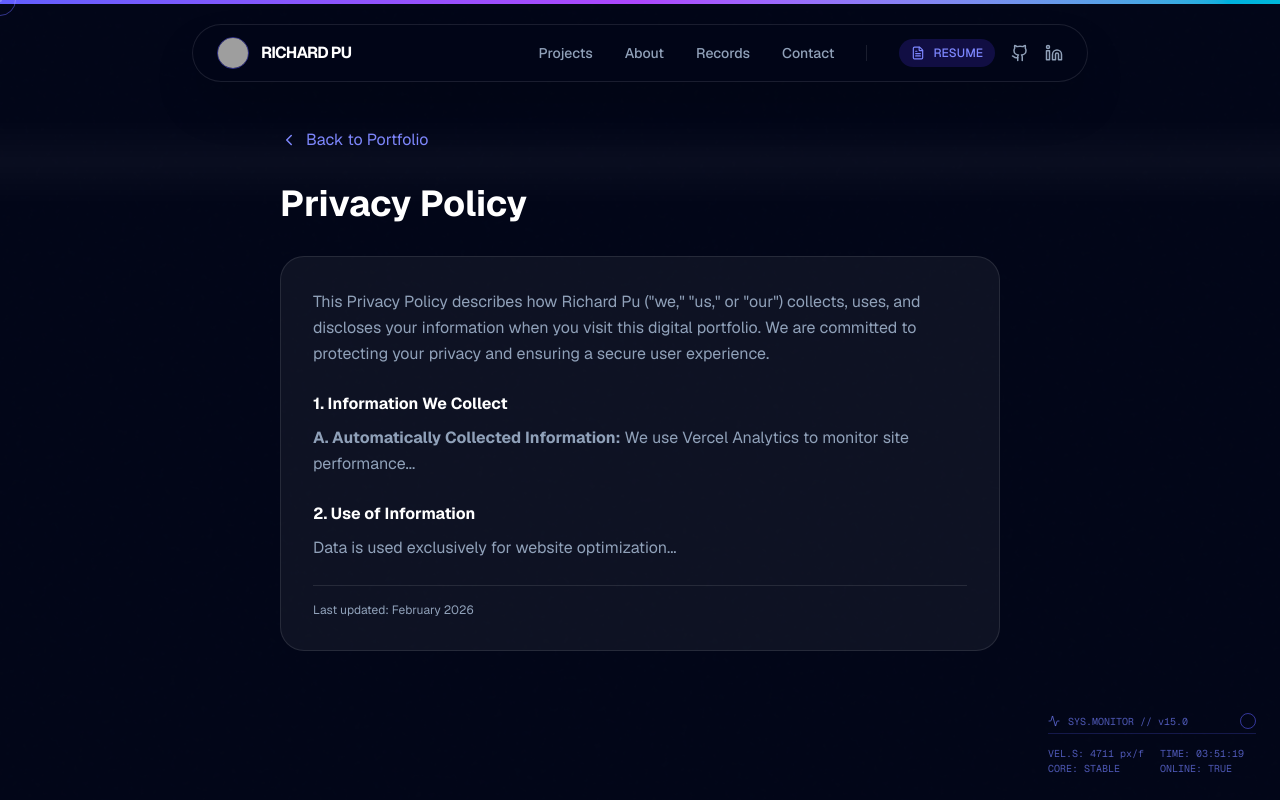
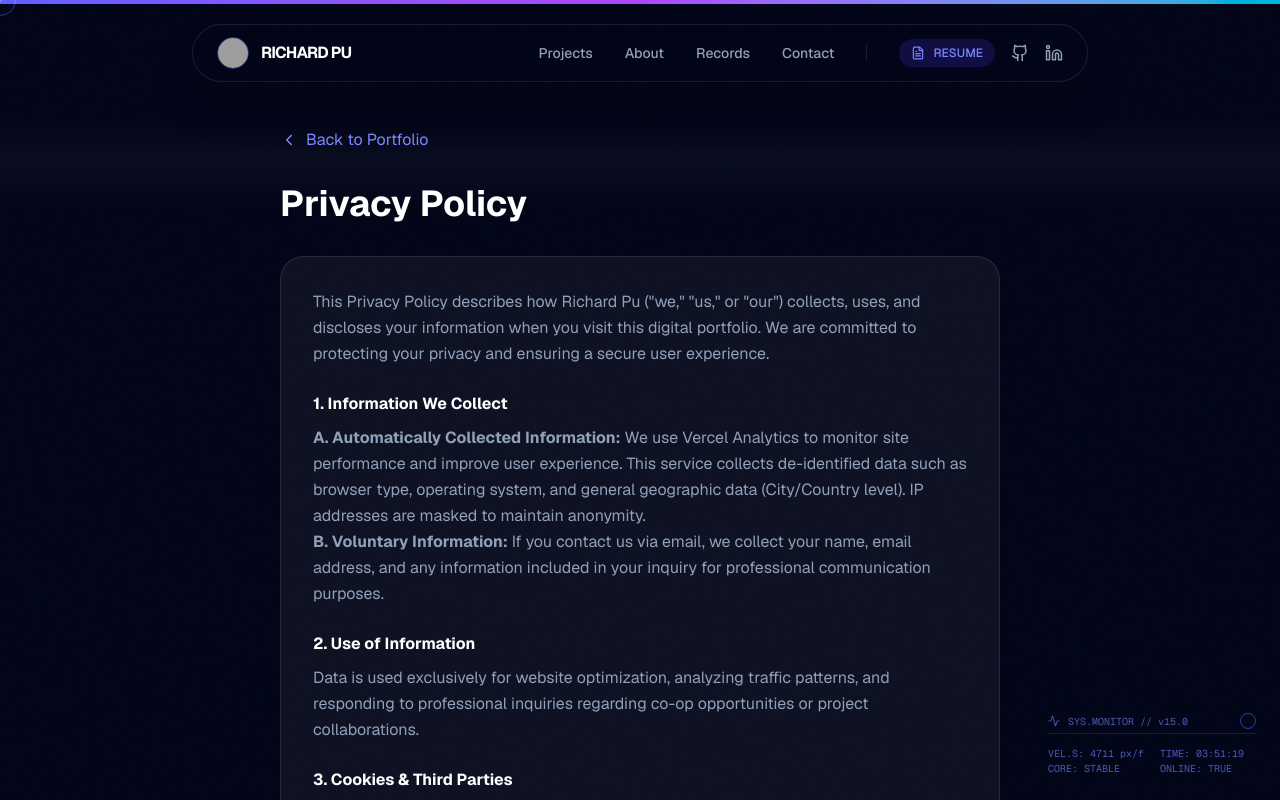
Before and after one commit to RichardP111/richard-portfolio, a Next.js app: page / in a window 1280 px wide. Both pictures are taken after a click on the button "Privacy Policy". Shown: the top 800 px of the page. Built offline with nearby package versions, Linux system fonts and the light colour scheme; grey boxes are pictures that could not be loaded.

Commit message:
updated tos, privacy policy

```diff
--- a/app/page.tsx
+++ b/app/page.tsx
@@ -845,26 +845,72 @@ const LegalPage = ({ type, setView }: LegalPageProps) => {
     body: (
       <div className="space-y-6">
         <p>This Privacy Policy describes how Richard Pu ("we," "us," or "our") collects, uses, and discloses your information when you visit this digital portfolio. We are committed to protecting your privacy and ensuring a secure user experience.</p>
-        <div><h3 className="text-white font-bold mb-2">1. Information We Collect</h3><p><strong>A. Automatically Collected Information:</strong> We use Vercel Analytics to monitor site performance...</p></div>
-        <div><h3 className="text-white font-bold mb-2">2. Use of Information</h3><p>Data is used exclusively for website optimization...</p></div>
+
+        <div>
+          <h3 className="text-white font-bold mb-2">1. Information We Collect</h3>
+          <p><strong>A. Automatically Collected Information:</strong> We use Vercel Analytics to monitor site performance and improve user experience. This service collects de-identified data such as browser type, operating system, and general geographic data (City/Country level). IP addresses are masked to maintain anonymity.</p>
+          <p><strong>B. Voluntary Information:</strong> If you contact us via email, we collect your name, email address, and any information included in your inquiry for professional communication purposes.</p>
+        </div>
+
+        <div>
+          <h3 className="text-white font-bold mb-2">2. Use of Information</h3>
+          <p>Data is used exclusively for website optimization, analyzing traffic patterns, and responding to professional inquiries regarding co-op opportunities or project collaborations.</p>
+        </div>
+
+        <div>
+          <h3 className="text-white font-bold mb-2">3. Cookies & Third Parties</h3>
+          <p>This Website utilizes Vercel’s privacy-friendly analytics, which function without invasive persistent cookies. We do not sell, trade, or transfer your personally identifiable information to outside parties.</p>
+        </div>
+
         <p className="pt-4 border-t border-white/10 text-xs">Last updated: February 2026</p>
       </div>
     )
-  } : {
+    } : {
     title: "Terms of Service",
     body: (
       <div className="space-y-6 text-sm">
-        <p>Welcome to the digital portfolio of Richard Pu. By accessing or using this Website, you agree to be bound by these Terms of Service.</p>
-        <div><h3 className="text-white font-bold mb-2 uppercase tracking-wider text-xs">1. Intellectual Property Rights</h3><p>Unless otherwise stated, all content on this site is the intellectual property of Richard Pu.</p></div>
+        <p>Welcome to the digital portfolio of Richard Pu. By accessing or using this Website, you agree to be bound by these Terms of Service. If you do not agree to these terms, please refrain from using the site.</p>
+
+        <div>
+          <h3 className="text-white font-bold mb-2 uppercase tracking-wider text-xs">1. Intellectual Property Rights</h3>
+          <p>Unless otherwise stated, all content on this site—including architectural designs, source code snippets (e.g., EcoLens algorithm, Java game engines), hardware logs, and visual media—is the intellectual property of Richard Pu. Most project code is provided for demonstration purposes and is licensed under <strong>Creative Commons BY-NC-SA 4.0</strong>, meaning you must provide credit and cannot use it for commercial purposes without explicit written consent.</p>
+        </div>
+
+        <div>
+          <h3 className="text-white font-bold mb-2 uppercase tracking-wider text-xs">2. Use License & Restrictions</h3>
+          <p>Permission is granted to temporarily view the materials on this Website for personal, non-commercial transitory viewing only. You may not:</p>
+          <ul className="list-disc pl-5 mt-2 space-y-1">
+            <li>Modify or copy the materials for commercial gain.</li>
+            <li>Attempt to decompile or reverse engineer any software contained on the Website.</li>
+            <li>Remove any copyright or other proprietary notations from the materials.</li>
+            <li>Mirror the materials on any other server without authorization.</li>
+          </ul>
+        </div>
+
+        <div>
+          <h3 className="text-white font-bold mb-2 uppercase tracking-wider text-xs">3. Disclaimer of Liability</h3>
+          <p>The materials on this Website are provided on an 'as-is' basis. Richard Pu makes no warranties, expressed or implied, and hereby disclaims all other warranties including, without limitation, implied warranties or conditions of merchantability or fitness for a particular purpose. Hardware projects and circuit designs are documented for portfolio purposes and should not be replicated without proper engineering supervision.</p>
+        </div>
+
+        <div>
+          <h3 className="text-white font-bold mb-2 uppercase tracking-wider text-xs">4. External Links</h3>
+          <p>This Website contains links to external platforms such as GitHub, LinkedIn, and Instagram. We have not reviewed all of the sites linked to our Website and are not responsible for the contents of any such linked site. The inclusion of any link does not imply endorsement.</p>
+        </div>
+
         <p className="pt-4 border-t border-white/10 text-xs">Last updated: February 2026</p>
       </div>
     )
   };
   return (
     <motion.div initial={{ opacity: 0 }} animate={{ opacity: 1 }} className="min-h-screen pt-32 px-6 max-w-3xl mx-auto pb-24">
-      <button onClick={() => setView('main')} className="flex items-center gap-2 text-indigo-400 hover:text-white mb-8 transition-colors"><ChevronRight size={18} className="rotate-180" /> Back to Portfolio</button>
+      <button onClick={() => setView('main')} className="flex items-center gap-2 text-indigo-400 hover:text-white mb-8 transition-colors">
+        <ChevronRight size={18} className="rotate-180" /> Back to Portfolio
+      </button>
       <h1 className="text-4xl font-bold text-white mb-8">{content.title}</h1>
-      <div className="p-8 rounded-3xl bg-white/5 border border-white/10 text-slate-400 leading-relaxed">{content.body}</div>
+      <div className="p-8 rounded-3xl bg-white/5 border border-white/10 text-slate-400 leading-relaxed">
+        {content.body}
+        <p className="mt-6 text-sm">For inquiries, contact: {CONFIG.EMAIL}</p>
+      </div>
     </motion.div>
   );
 };
```
